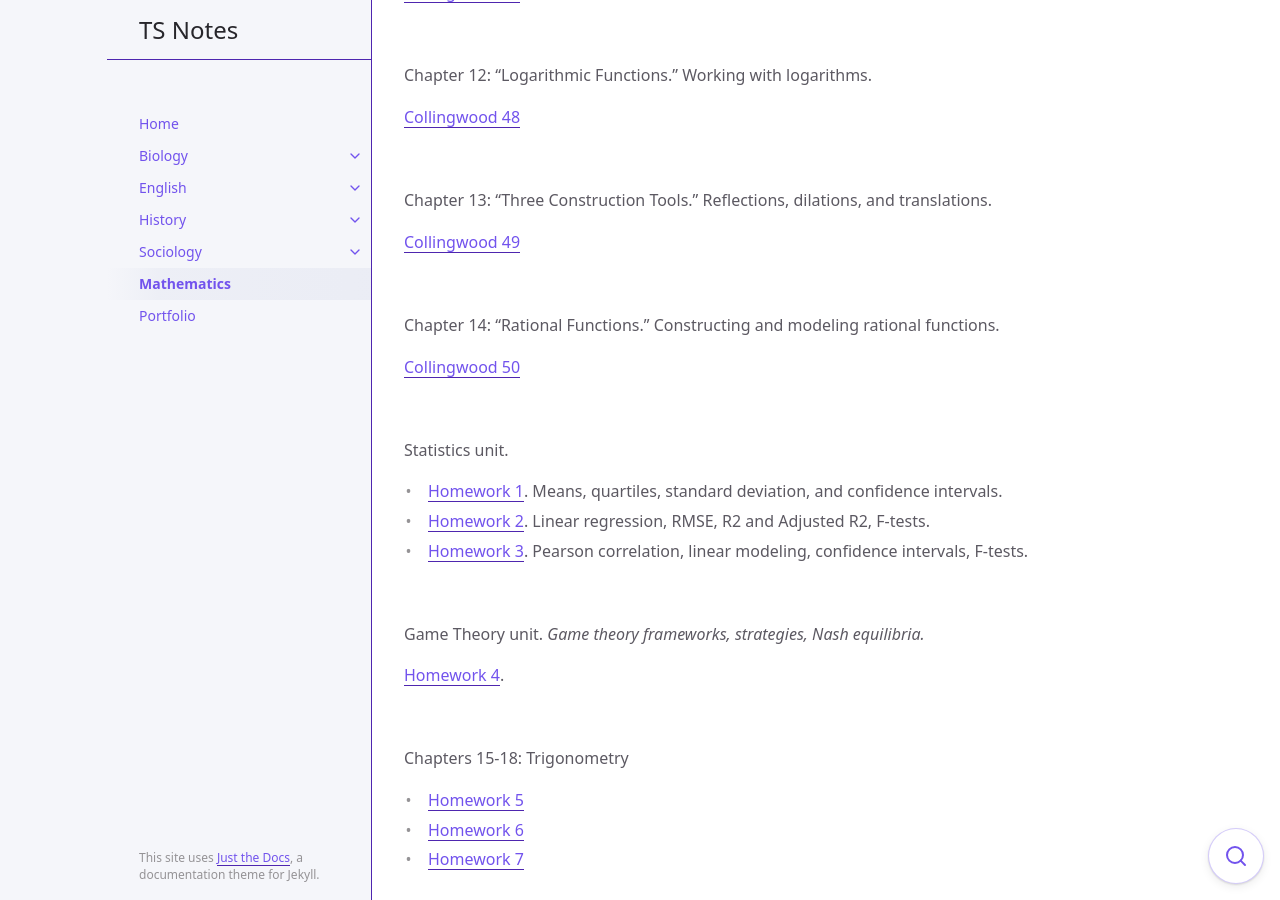
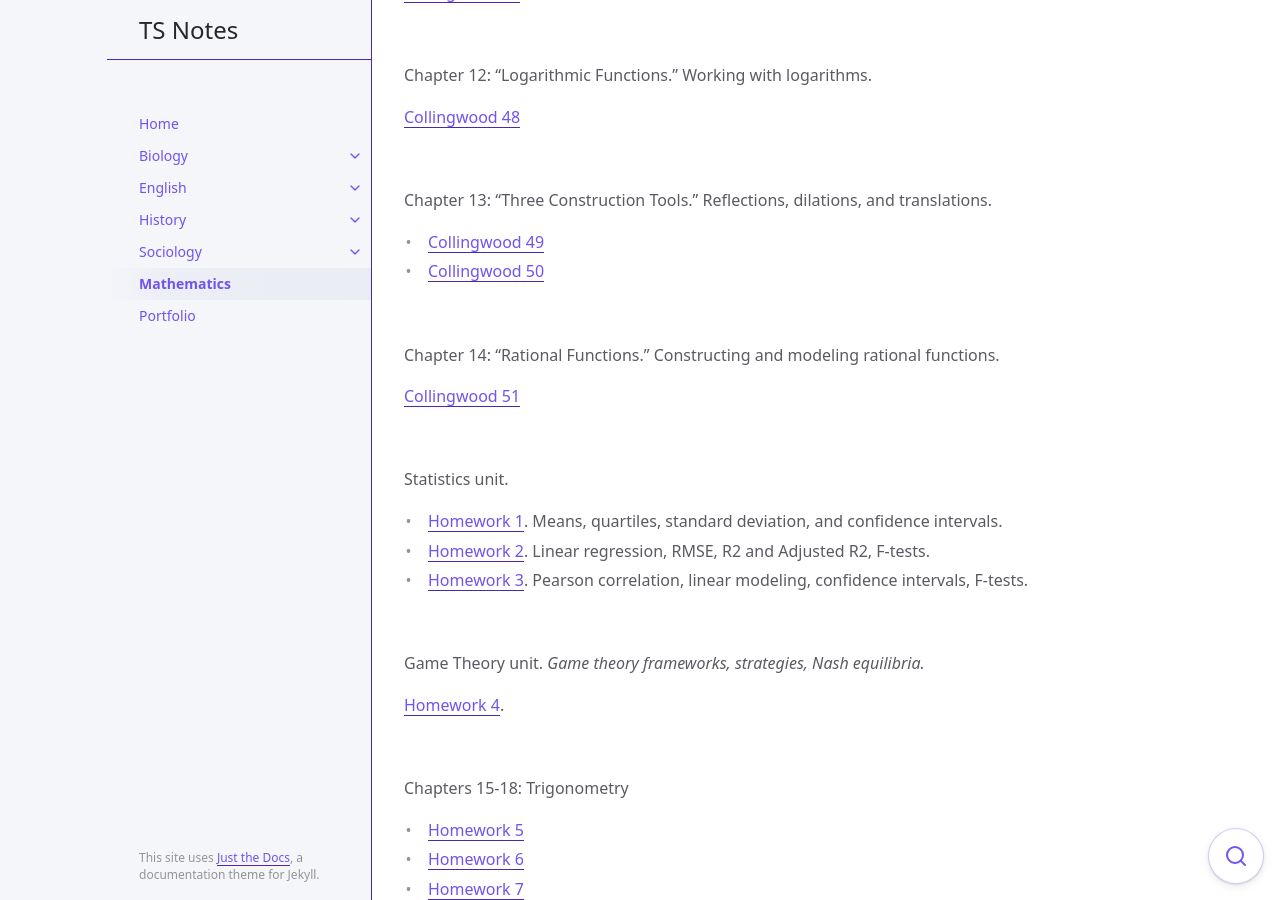
Before and after one commit to andre-ye/ts, a Jekyll site: the page built from docs/math/math.md, in a window 1280 px wide and 900 px high, scrolled down 2654 px. Built offline with Jekyll 4.4.1, drawn with Linux system fonts in a browser that asks for light colours; nearby versions of some CDN libraries.

Commit message:
Update math.md

```diff
--- a/docs/math/math.md
+++ b/docs/math/math.md
@@ -125,13 +125,14 @@ Chapter 12: "Logarithmic Functions." Working with logarithms.
 
 Chapter 13: "Three Construction Tools." Reflections, dilations, and translations.
 {: .fs-4 .fw-300 }
-[Collingwood 49](https://andre-ye.github.io/ts/docs/portfolio/files/math/hw/Collingwood_49.pdf){:target="_blank"}
+- [Collingwood 49](https://andre-ye.github.io/ts/docs/portfolio/files/math/hw/Collingwood_49.pdf){:target="_blank"}
+- [Collingwood 50](https://andre-ye.github.io/ts/docs/portfolio/files/math/hw/Collingwood_50.pdf){:target="_blank"}
 
 <br>
 
 Chapter 14: "Rational Functions." Constructing and modeling rational functions.
 {: .fs-4 .fw-300 }
-[Collingwood 50](https://andre-ye.github.io/ts/docs/portfolio/files/math/hw/Collingwood_50.pdf){:target="_blank"}
+[Collingwood 51](https://andre-ye.github.io/ts/docs/portfolio/files/math/hw/Collingwood_51.pdf){:target="_blank"}
 
 <br>
 
```
